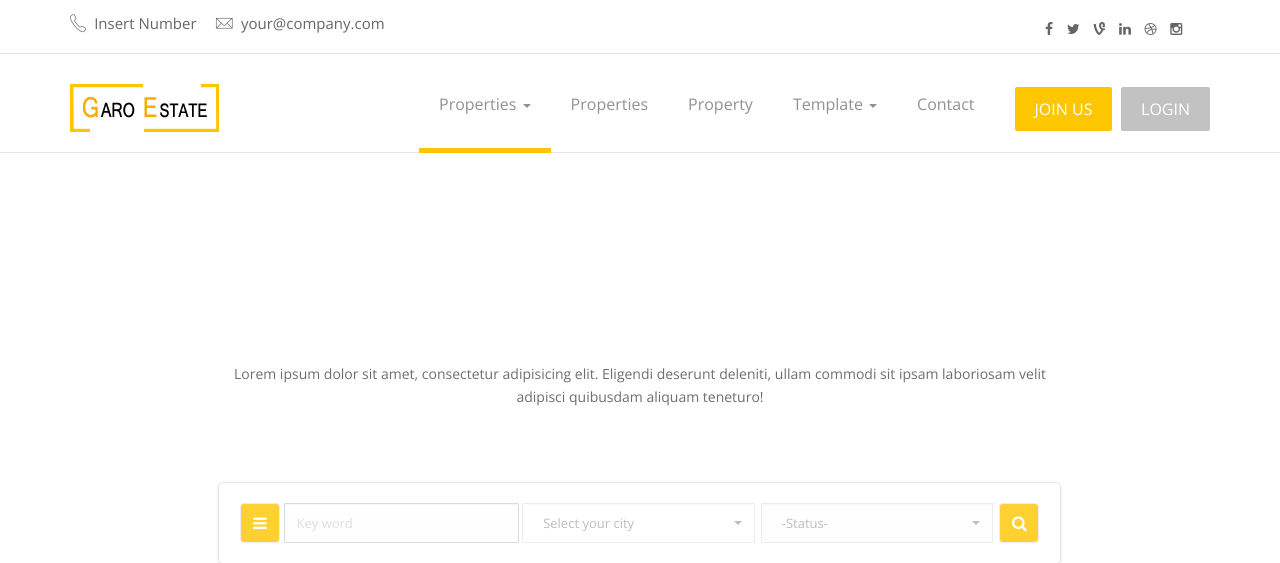
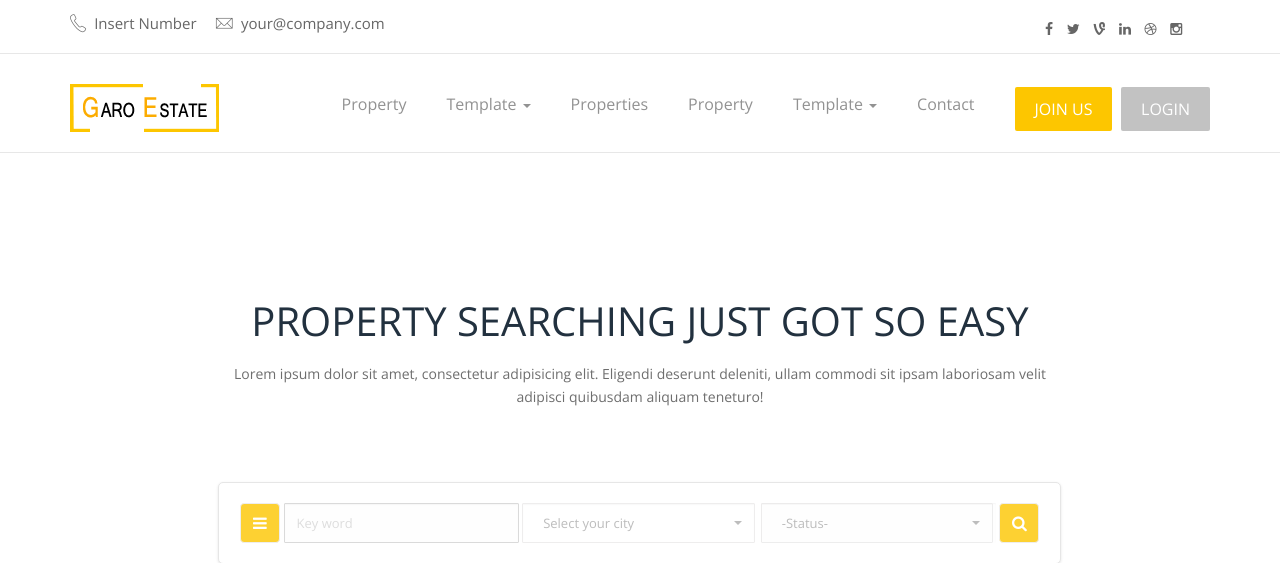
Before and after one commit to JohnRax/LazyCorporation-Property, a PHP site: page / in a window 1280 px wide. Shown: the top 563 px of the page. Run offline with PHP 8.4, Linux system fonts and the light colour scheme.

Commit message:
Style.css
Line 73: #22313F
Line 207-208 - Color change 22313F

```diff
--- a/assets/css/style.css
+++ b/assets/css/style.css
@@ -70,7 +70,7 @@ p {
     margin:0;
 }
 a {
-    color: #d27e04;
+    color: #22313F;
     outline: 0;
     font-weight: bold;
     -webkit-transition: all .8s ease;
@@ -204,8 +204,8 @@ input[type="search"]::-webkit-search-decoration {
     border-color: #05AE0E;
 }
 .btn-warning{
-    color: #FDC600;
-    border-color: #FDC600;
+    color: #22313F;
+    border-color: #22313F;
 }
 .btn-danger{
     color: #FF3B30;
@@ -1025,7 +1025,8 @@ label small{
 .slider-content h2 {
     font-size: 40px;
     margin-bottom: 20px;
-    text-transform: uppercase;color: rgba(#22313F);
+    text-transform: uppercase;
+    color:#22313F;
 font-weight: 500;
 }
 .slider-content p {
--- a/index.html
+++ b/index.html
@@ -89,22 +89,50 @@
                         <button class="navbar-btn nav-button wow fadeInRight" onclick=" window.open('submit-property.html')" data-wow-delay="0.48s">LOGIN</button>
                     </div>
                     <ul class="main-nav nav navbar-nav navbar-right">
-                        <li class="dropdown ymm-sw " data-wow-delay="0.1s">
-                            <a href="#" class="dropdown-toggle active" data-toggle="dropdown" data-hover="dropdown" data-delay="200"> Properties <b class="caret"></b></a>
-                            <ul class="dropdown-menu navbar-nav">
+                        <li class="wow fadeInDown" data-wow-delay="0.3s"><a class="" href="property.html">Property</a></li>
+                        <li class="dropdown yamm-fw" data-wow-delay="0.4s">
+                            <a href="#" class="dropdown-toggle" data-toggle="dropdown" data-hover="dropdown" data-delay="200">Template <b class="caret"></b></a>
+                            <ul class="dropdown-menu">
                                 <li>
-                                    <a href="#">New House</a>
+                                    <div class="yamm-content">
+                                        <div class="row">
+                                            <div class="col-sm-3">
+                                                <h5>Home pages</h5>
+                                                <ul>
+                                                    <li>
+                                                        <a href="index.html">Home Style 1</a>
                                                     </li>
                                                     <li>
-                                    <a href="#">Commercial</a>
+                                                        <a href="index-2.html">Home Style 2</a>
                                                     </li>
                                                     <li>
-                                    <a href="#">House and Lot</a>
+                                                        <a href="index-3.html">Home Style 3</a>
                                                     </li>
                                                     <li>
-                                    <a href="#">Condominium</a>
+                                                        <a href="index-4.html">Home Style 4</a>
                                                     </li>
+                                                    <li>
+                                                        <a href="index-5.html">Home Style 5</a>
+                                                    </li>
+                                                </ul>
+                                            </div>
+                                            <div class="col-sm-3">
+                                                <h5>Pages and blog</h5>
+                                                <ul>
+                                                    <li><a href="blog.html">Blog listing</a>  </li>
+                                                    <li><a href="single.html">Blog Post (full)</a>  </li>
+                                                    <li><a href="single-right.html">Blog Post (Right)</a>  </li>
+                                                    <li><a href="single-left.html">Blog Post (left)</a>  </li>
+                                                    <li><a href="contact.html">Contact style (1)</a> </li>
+                                                    <li><a href="contact-3.html">Contact style (2)</a> </li>
+                                                    <li><a href="contact_3.html">Contact style (3)</a> </li>
+                                                    <li><a href="faq.html">FAQ page</a> </li>
+                                                    <li><a href="404.html">404 page</a>  </li>
+                                                </ul>
+                                            </div>
 
+                                    <!-- /.yamm-content -->
+                                </li>
                             </ul>
                         </li>
 
@@ -150,39 +178,7 @@
                                                     <li><a href="404.html">404 page</a>  </li>
                                                 </ul>
                                             </div>
-                                            <div class="col-sm-3">
-                                                <h5>Property</h5>
-                                                <ul>
-                                                    <li><a href="property-1.html">Property pages style (1)</a> </li>
-                                                    <li><a href="property-2.html">Property pages style (2)</a> </li>
-                                                    <li><a href="property-3.html">Property pages style (3)</a> </li>
-                                                </ul>
 
-                                                <h5>Properties list</h5>
-                                                <ul>
-                                                    <li><a href="properties.html">Properties list style (1)</a> </li>
-                                                    <li><a href="properties-2.html">Properties list style (2)</a> </li>
-                                                    <li><a href="properties-3.html">Properties list style (3)</a> </li>
-                                                </ul>
-                                            </div>
-                                            <div class="col-sm-3">
-                                                <h5>Property process</h5>
-                                                <ul>
-                                                    <li><a href="submit-property.html">Submit - step 1</a> </li>
-                                                    <li><a href="submit-property.html">Submit - step 2</a> </li>
-                                                    <li><a href="submit-property.html">Submit - step 3</a> </li>
-                                                </ul>
-                                                <h5>User account</h5>
-                                                <ul>
-                                                    <li><a href="register.html">Register / login</a>   </li>
-                                                    <li><a href="user-properties.html">Your properties</a>  </li>
-                                                    <li><a href="submit-property.html">Submit property</a>  </li>
-                                                    <li><a href="change-password.html">Change password</a> </li>
-                                                    <li><a href="user-profile.html">Your profile</a>  </li>
-                                                </ul>
-                                            </div>
-                                        </div>
-                                    </div>
                                     <!-- /.yamm-content -->
                                 </li>
                             </ul>
```
Lines whose indentation alone changed are shown as unchanged.
